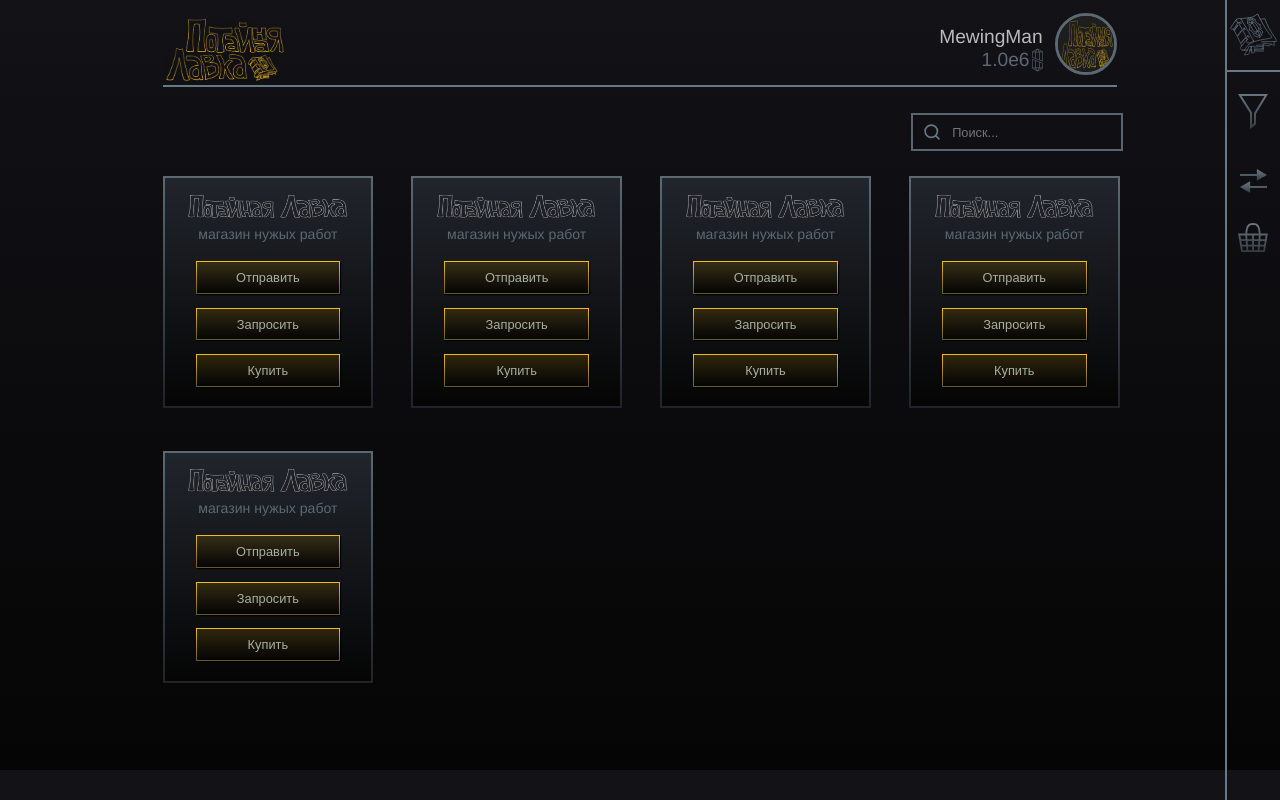
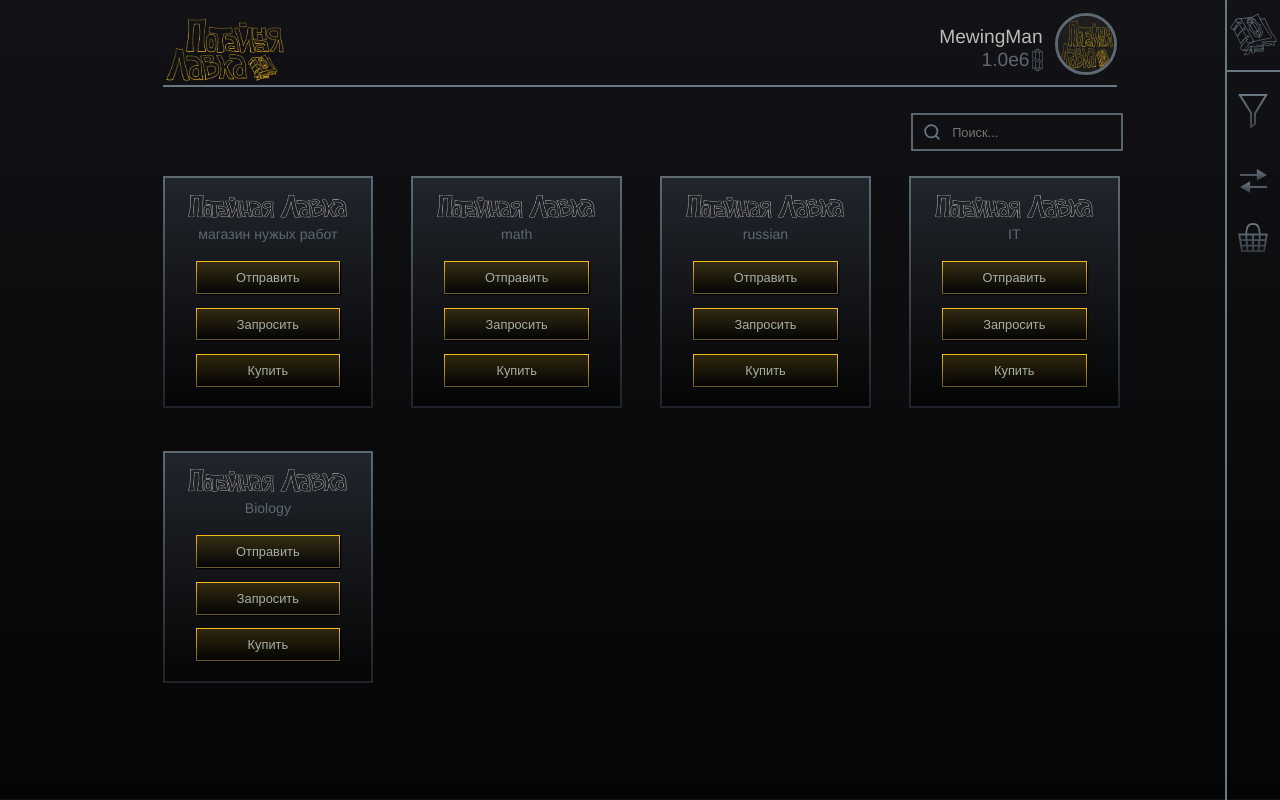
Before and after one commit to akira2709/secretShop, a Vue app: page /profile in a window 1280 px wide. Built offline with nearby package versions, Linux system fonts and the light colour scheme; no server answers.

Commit message:
make profile

```diff
--- a/src/components/Main.vue
+++ b/src/components/Main.vue
@@ -41,11 +41,11 @@
         <div class="logo">
           <img src="/public/secretShop.png" alt="secretShop"> <!-- нужно svg лого  -->
         </div>
-        <p>магазин нужых работ</p>
+        <p>{{ subject.name }}</p>
         <div class="buttonsBox">
           <button class="send">Отправить</button>
           <button class="request">Запросить</button>
-          <button class="buy">Купить</button>
+          <button class="buy" @click="$router.push(`/${subject.name}`)">Купить</button>
         </div>
       </div>
 		</div>
@@ -56,11 +56,11 @@
 <style scoped>
 .main {
 	user-select: none;
-	padding-top: 2.24vw;
+	padding: 2.24vw 0;
 	margin-left: auto;
 	margin-right: auto;
 	width: 74.6vw;
-	height: 81.8vh;
+	min-height: 81.8vh;
 }
 .searchBox {
 	display: flex;
```
